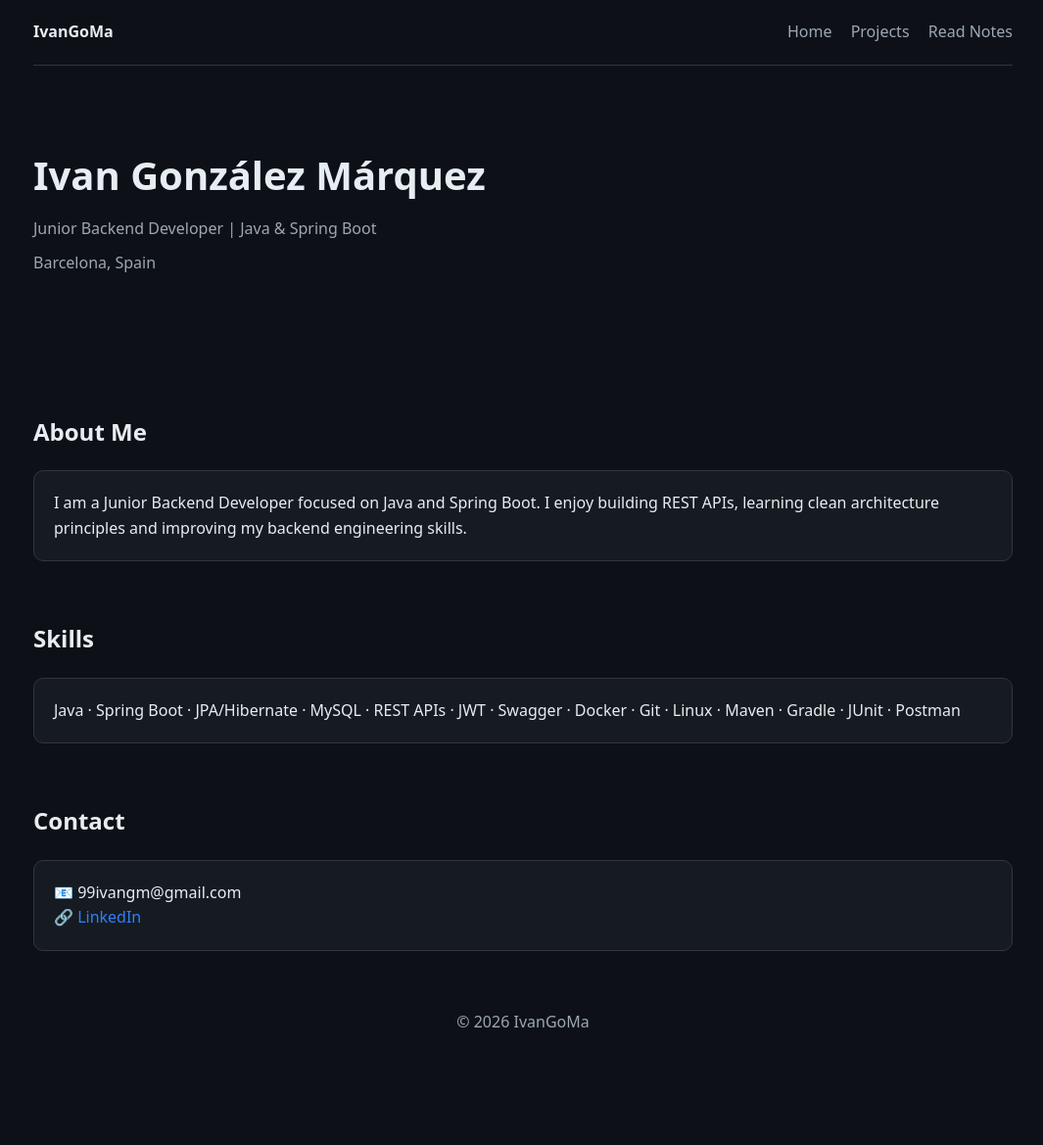
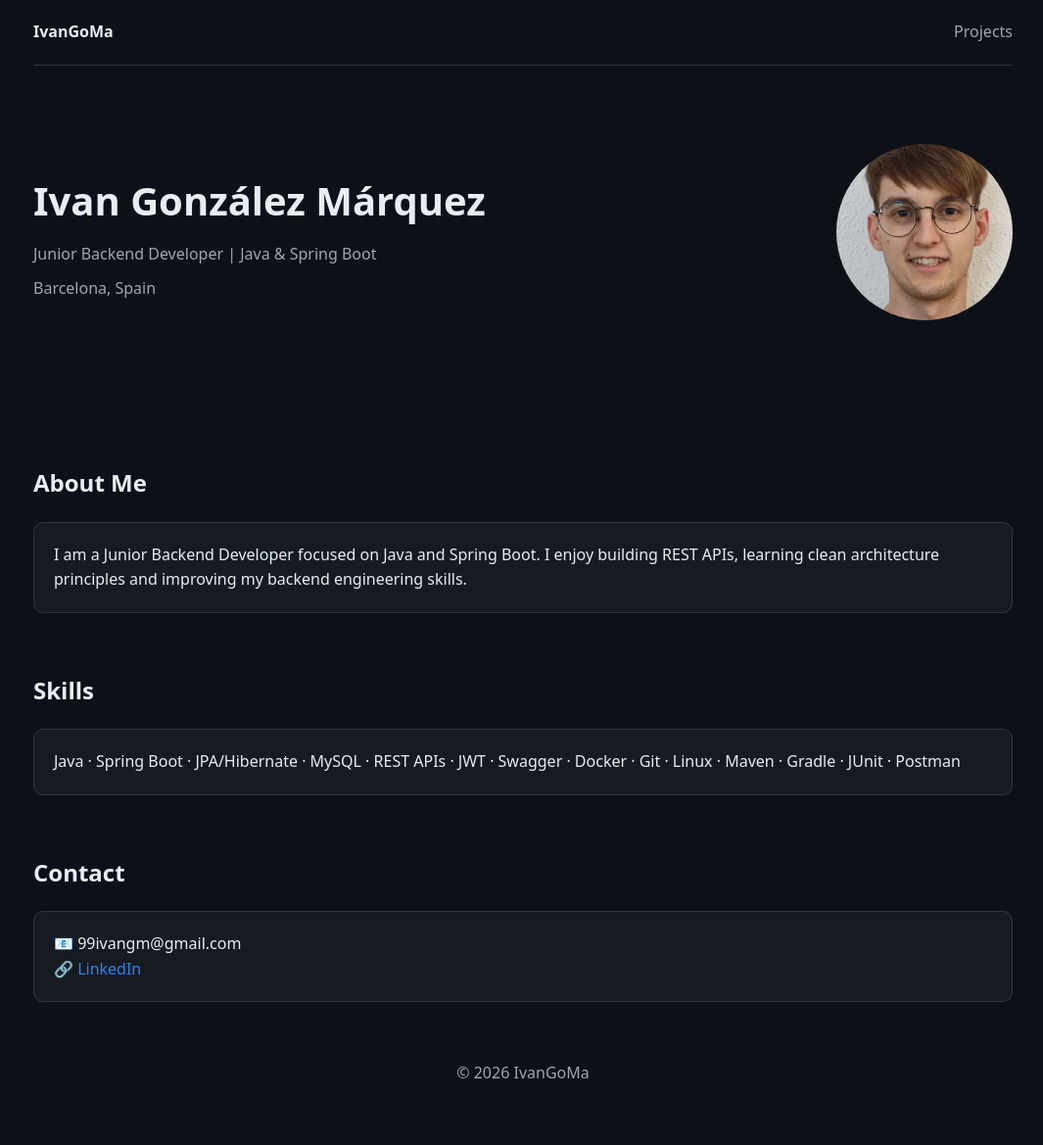
Before and after one commit to IvanGoMa/IvanGoMa.github.io, a Jekyll site: the page index.html, which Jekyll copies as it is, in a window 1280 px wide. Shown: the whole page at 98% size, without its empty margins (106-1171 px from the left). Built offline with Jekyll 4.4.1, drawn with Linux system fonts in a browser that asks for light colours; before the commit the page ends 1117 px from its top, so only the background shows below that.

Commit message:
Notes to projects and profile pic

```diff
--- a/index.html
+++ b/index.html
@@ -12,16 +12,19 @@
     <nav>
         <div><strong>IvanGoMa</strong></div>
         <div>
-            <a href="index.html">Home</a>
             <a href="projects.html">Projects</a>
-            <a href="/notes/">Read Notes</a>
         </div>
     </nav>
 
     <section class="hero">
-        <h1>Ivan González Márquez</h1>
-        <p>Junior Backend Developer | Java & Spring Boot</p>
-        <p>Barcelona, Spain</p>
+        <div class = "hero-content">
+            <h1>Ivan González Márquez</h1>
+            <p>Junior Backend Developer | Java & Spring Boot</p>
+            <p>Barcelona, Spain</p>
+        </div>
+        <div class="hero-image">
+            <img src="img/foto.jpg" alt="Profile pic">
+        </div>
     </section>
 
     <section class="section">
--- a/style.css
+++ b/style.css
@@ -51,6 +51,23 @@
 /* HERO */
 .hero {
     padding: 80px 0;
+    display: flex;
+    align-items: center;
+    justify-content: space-between;
+    gap: 40px;
+}
+.hero-content {
+  flex: 1;
+}
+
+.hero-image {
+  flex-shrink: 0;
+}
+.hero-image img{
+  width: 180px;
+  height: 180px;
+  object-fit: cover;
+  border-radius: 50%;
 }
 
 .hero h1 {
```
Also changed, not shown: projects.html (+6 -1 lines), img/foto.jpg (added).
